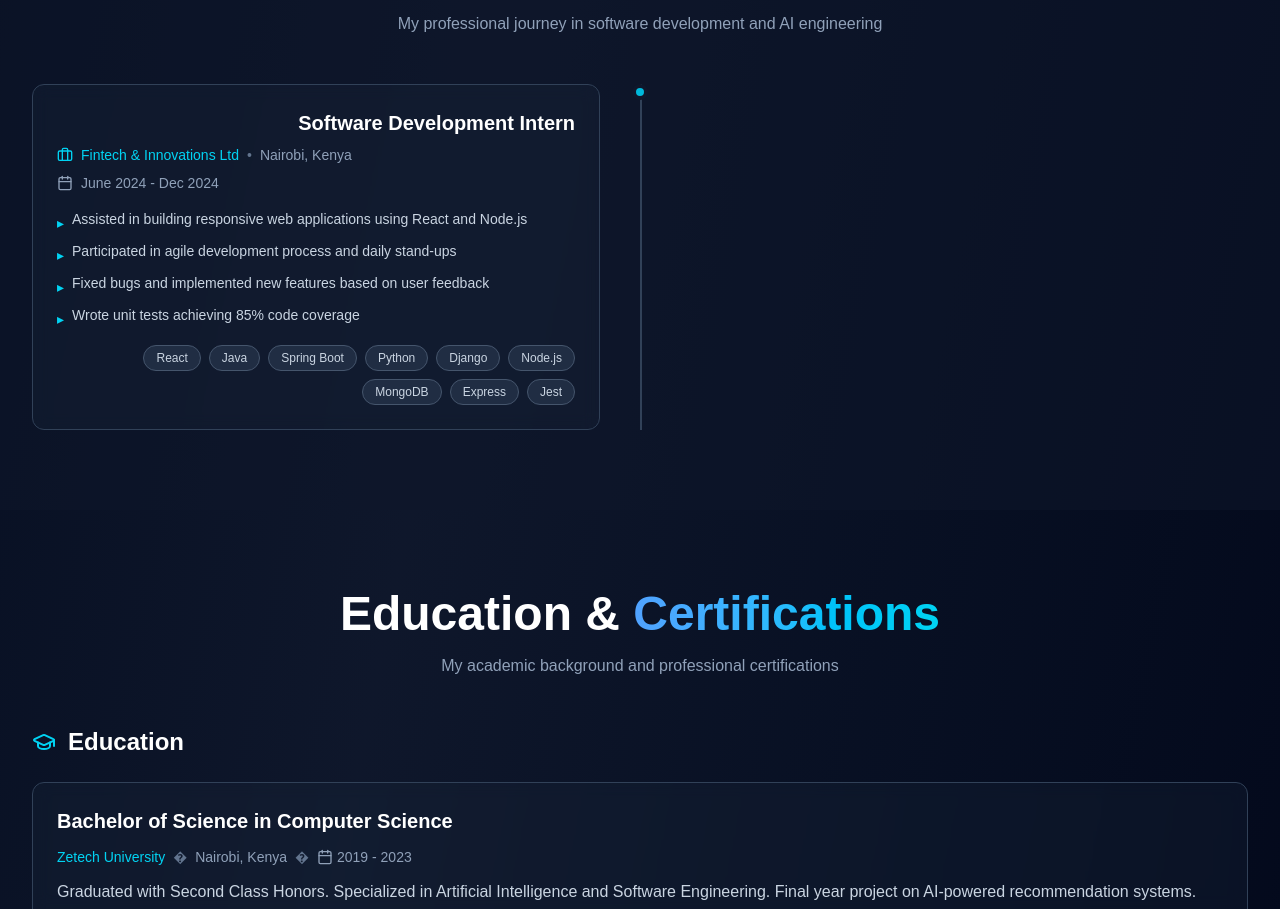
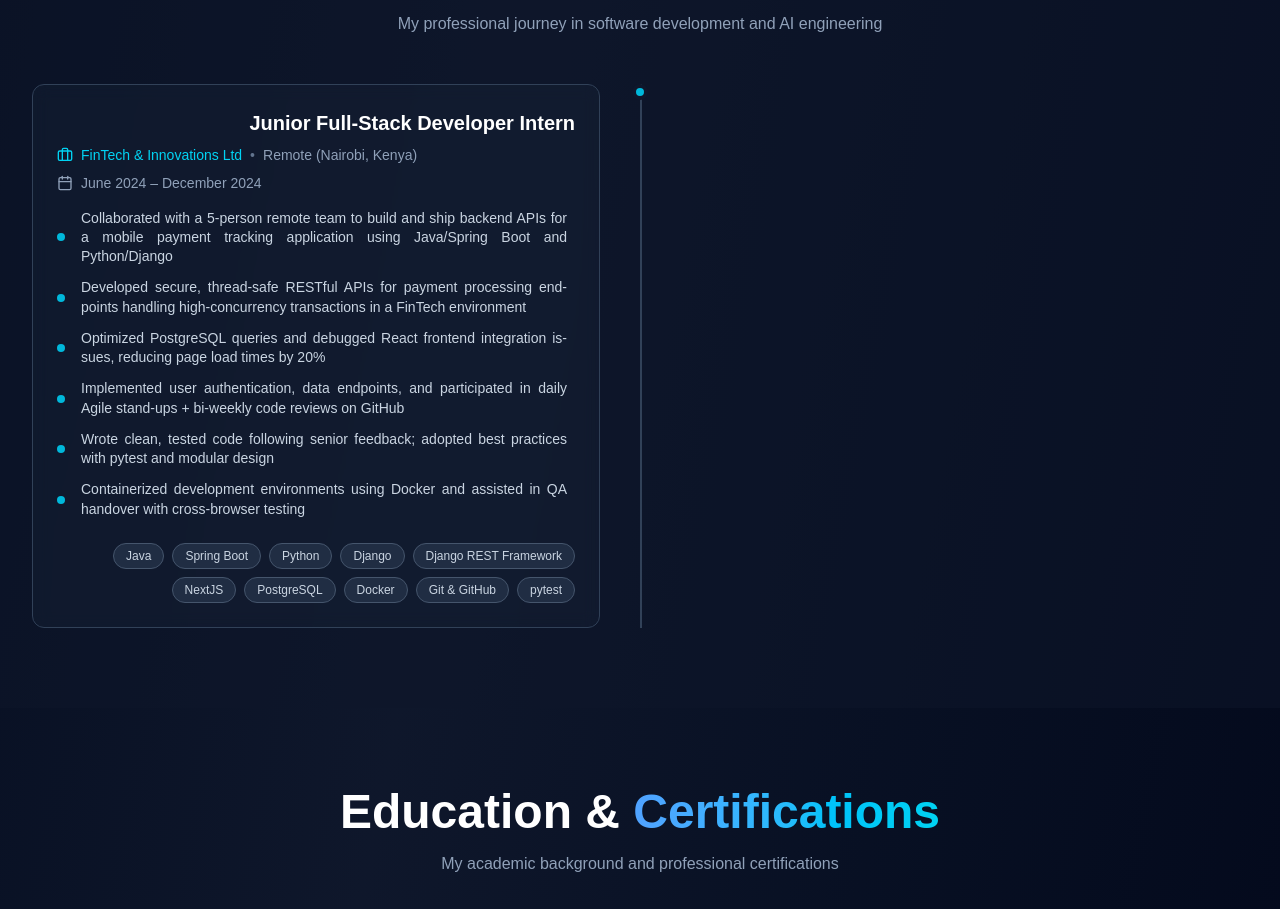
Before and after one commit to msnzilu/portfolio, a Next.js app: page / in a window 1280 px wide. Shown: the part 3841-4750 px from the top of the page. Built offline with nearby package versions, Linux system fonts and the light colour scheme.

Commit message:
Update portfolio

```diff
--- a/components/Experience.tsx
+++ b/components/Experience.tsx
@@ -13,26 +13,29 @@ interface Experience {
 
 const experiences: Experience[] = [
   {
-    title: "Software Development Intern",
-    company: "Fintech & Innovations Ltd",
-    location: "Nairobi, Kenya",
-    period: "June 2024 - Dec 2024",
+    title: "Junior Full-Stack Developer Intern",
+    company: "FinTech & Innovations Ltd",
+    location: "Remote (Nairobi, Kenya)",
+    period: "June 2024 – December 2024",
     description: [
-      "Assisted in building responsive web applications using React and Node.js",
-      "Participated in agile development process and daily stand-ups",
-      "Fixed bugs and implemented new features based on user feedback",
-      "Wrote unit tests achieving 85% code coverage",
+      "Collaborated with a 5-person remote team to build and ship backend APIs for a mobile payment tracking application using Java/Spring Boot and Python/Django",
+      "Developed secure, thread-safe RESTful APIs for payment processing endpoints handling high-concurrency transactions in a FinTech environment",
+      "Optimized PostgreSQL queries and debugged React frontend integration issues, reducing page load times by 20%",
+      "Implemented user authentication, data endpoints, and participated in daily Agile stand-ups + bi-weekly code reviews on GitHub",
+      "Wrote clean, tested code following senior feedback; adopted best practices with pytest and modular design",
+      "Containerized development environments using Docker and assisted in QA handover with cross-browser testing",
     ],
     technologies: [
-      "React",
       "Java",
       "Spring Boot",
       "Python",
       "Django",
-      "Node.js",
-      "MongoDB",
-      "Express",
-      "Jest",
+      "Django REST Framework",
+      "NextJS",
+      "PostgreSQL",
+      "Docker",
+      "Git & GitHub",
+      "pytest",
     ],
   },
 ];
@@ -94,23 +97,34 @@ export default function Experience() {
                     </div>
                   </div>
 
-                  {/* Description */}
-                  <ul
-                    className={`space-y-2 mb-4 ${
-                      index % 2 === 0 ? "md:text-right" : ""
-                    }`}
-                  >
-                    {exp.description.map((item, itemIndex) => (
-                      <li
-                        key={itemIndex}
-                        className="text-slate-300 text-sm flex items-start gap-2"
+                  {/* Final version – colored bullets + tight + justified + centered feel */}
+                  <div className="space-y-3 mb-6">
+                    {exp.description.map((item, i) => (
+                      <div
+                        key={i}
+                        className="flex items-center gap-4
+                 hover:bg-slate-800/30 rounded-lg
+                 transition-all duration-200"
                       >
-                        <span className="text-cyan-400 mt-1">▸</span>
-                        <span>{item}</span>
-                      </li>
+                        {/* Colored bullet – centered vertically, not left-stuck */}
+                        <div
+                          className="w-2 h-2 rounded-full bg-cyan-500
+                      flex-shrink-0
+                      group-hover:scale-150 group-hover:bg-cyan-400
+                      transition-transform duration-200"
+                        />
+
+                        <p
+                          className="flex-1 text-slate-300
+                    leading-snug text-sm
+                    text-justify hyphens-auto
+                    pr-2"
+                        >
+                          {item}
+                        </p>
+                      </div>
                     ))}
-                  </ul>
-
+                  </div>
                   {/* Technologies */}
                   <div
                     className={`flex flex-wrap gap-2 ${
```
